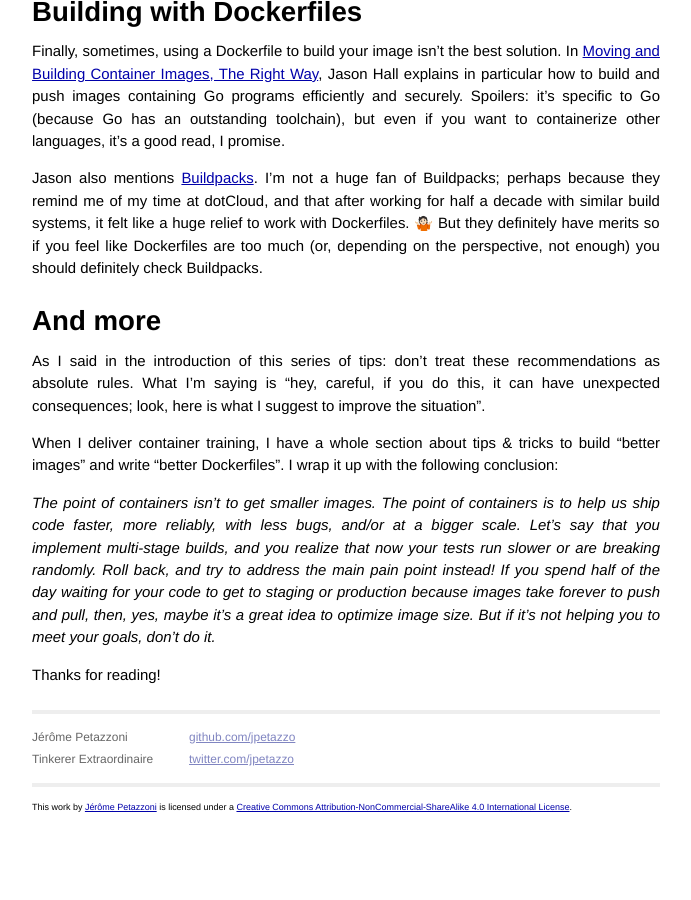
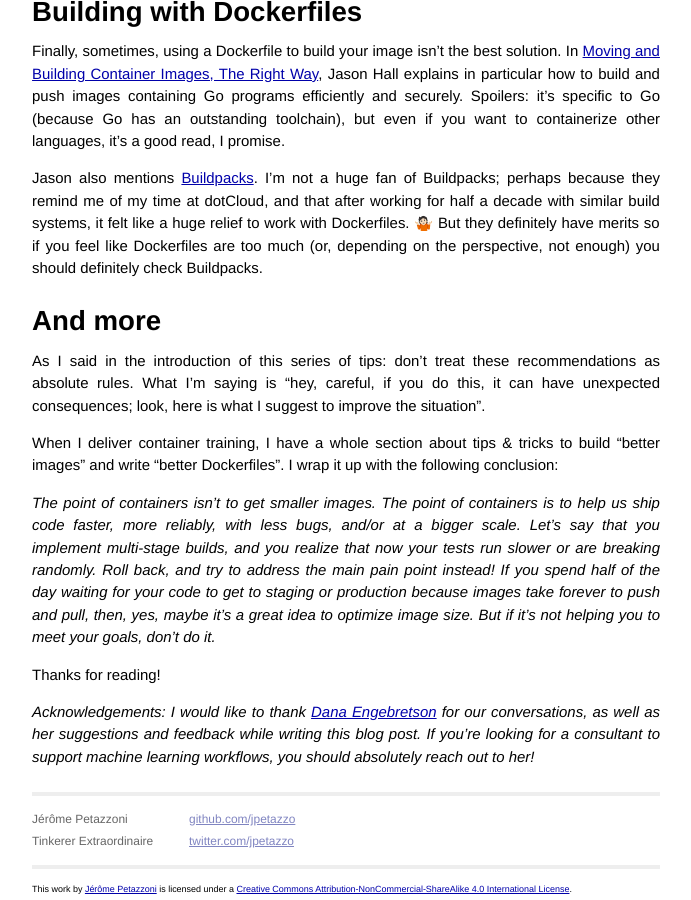
Before and after one commit to jpetazzo/jpetazzo.github.io, a Jekyll site: the page built from _posts/2021-11-30-docker-build-container-images-antipatterns.markdown, in a window 1280 px wide and 900 px high, scrolled down 12015 px. Shown: the whole window, without its empty margins (294-985 px from the left). Built offline with Jekyll 4.4.1, drawn with Linux system fonts in a browser that asks for light colours; comment, search, counter and statistics services are not loaded; before the commit the page ends 12833 px from its top, so only the background shows below that.

Commit message:
✨ Add acknowledgement to @danasaur

```diff
--- a/_posts/2021-11-30-docker-build-container-images-antipatterns.markdown
+++ b/_posts/2021-11-30-docker-build-container-images-antipatterns.markdown
@@ -729,8 +729,11 @@ But if it's not helping you to meet your goals, don't do it.*
 
 Thanks for reading!
 
+*Acknowledgements: I would like to thank [Dana Engebretson] for our conversations, as well as her suggestions and feedback while writing this blog post. If you’re looking for a consultant to support machine learning workflows, you should absolutely reach out to her!*
+
 [Bazel]: https://bazel.build/
 [Buildpacks]: https://buildpacks.io/
+[Dana Engebretson]: https://www.linkedin.com/in/dengebretson/
 [distroless]: https://github.com/GoogleContainerTools/distroless
 [Docker-in-Docker in CI]: http://jpetazzo.github.io/2015/09/03/do-not-use-docker-in-docker-for-ci/
 [Ellen Körbes]: https://twitter.com/ellenkorbes
```
